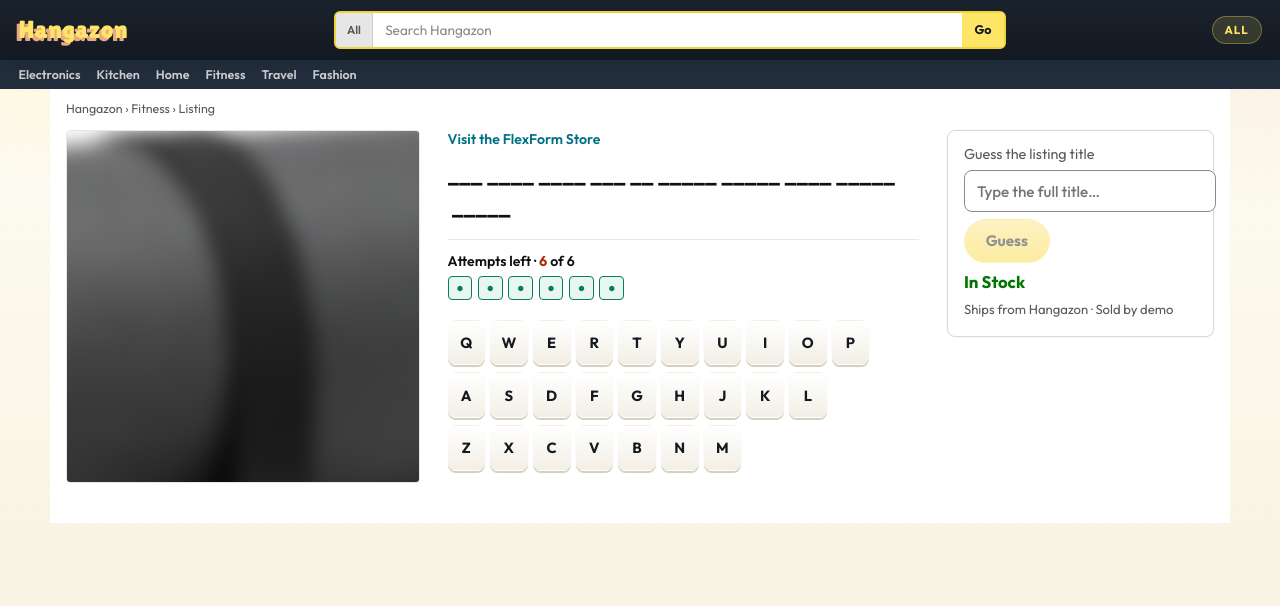
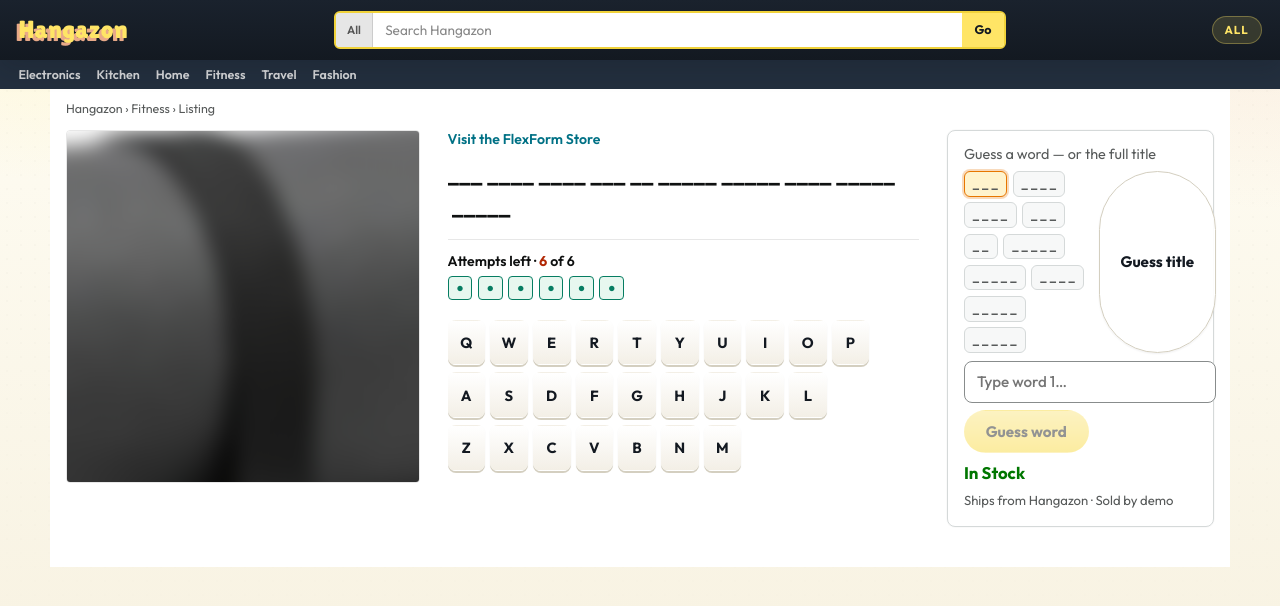
Before and after one commit to 633Games/Hangazon, a React (Vite) app: page / in a window 1280 px wide. Both pictures are taken after a click on the button "Random". Shown: the top 606 px of the page. Built offline with nearby package versions, Linux system fonts and the light colour scheme.

Commit message:
Add per-word title guess with hover and click
Word blanks in the buy box are hoverable and clickable; typing a
selected word fills it on the board. Side Guess title keeps full-title
solve with blank bonus.

Co-authored-by: 633Games <633Games@users.noreply.github.com>

```diff
--- a/src/App.css
+++ b/src/App.css
@@ -860,13 +860,105 @@
 
 .title-guess {
   display: grid;
-  gap: 0.45rem;
+  gap: 0.5rem;
 }
 
 .title-guess-label {
   margin: 0;
   color: #565959;
   font-size: 0.9rem;
+}
+
+.title-guess-board-row {
+  display: flex;
+  align-items: flex-start;
+  gap: 0.5rem;
+}
+
+.title-guess-words {
+  display: flex;
+  flex: 1 1 auto;
+  flex-wrap: wrap;
+  gap: 0.35rem;
+  min-width: 0;
+}
+
+.title-guess-word {
+  display: inline-flex;
+  align-items: center;
+  gap: 0.08rem;
+  margin: 0;
+  padding: 0.35rem 0.45rem;
+  border: 1px solid #d5d9d9;
+  border-radius: 6px;
+  background: #f7f8f8;
+  color: #0f1111;
+  font: inherit;
+  font-size: 0.78rem;
+  font-weight: 700;
+  letter-spacing: 0.04em;
+  line-height: 1;
+  cursor: pointer;
+  transition:
+    background-color 0.15s ease,
+    border-color 0.15s ease,
+    box-shadow 0.15s ease,
+    transform 0.15s ease;
+}
+
+.title-guess-word:hover:not(:disabled) {
+  background: #fff8e7;
+  border-color: #f0c14b;
+  transform: translateY(-1px);
+  box-shadow: 0 1px 0 rgba(15, 17, 17, 0.08);
+}
+
+.title-guess-word.is-selected {
+  background: #fff3cd;
+  border-color: #e77600;
+  box-shadow: 0 0 0 2px rgba(228, 121, 17, 0.28);
+}
+
+.title-guess-word.is-revealed {
+  background: #edfdc4;
+  border-color: #a2d45e;
+  cursor: default;
+}
+
+.title-guess-word:disabled:not(.is-revealed) {
+  opacity: 0.55;
+  cursor: default;
+}
+
+.title-guess-slot {
+  display: inline-block;
+  min-width: 0.65em;
+  text-align: center;
+  font-variant-ligatures: none;
+}
+
+.title-guess-slot.is-empty {
+  color: #565959;
+}
+
+.title-guess-slot.is-filled {
+  color: #0f1111;
+}
+
+.title-guess-full {
+  flex: 0 0 auto;
+  align-self: stretch;
+  white-space: nowrap;
+  padding: 0.4rem 0.7rem;
+  border-radius: 8px;
+  font-size: 0.82rem;
+  font-weight: 700;
+}
+
+.title-guess-full.is-active {
+  border-color: #e77600;
+  background: #fff8e7;
+  box-shadow: 0 0 0 2px rgba(228, 121, 17, 0.2);
 }
 
 .title-guess-row {
@@ -908,6 +1000,17 @@
   color: #cc0c39;
   font-size: 0.82rem;
   font-weight: 600;
+}
+
+@media (max-width: 720px) {
+  .title-guess-board-row {
+    flex-direction: column;
+  }
+
+  .title-guess-full {
+    align-self: stretch;
+    width: 100%;
+  }
 }
 
 .btn-guess {
--- a/src/App.tsx
+++ b/src/App.tsx
@@ -167,9 +167,12 @@ export default function App() {
                     className="buybox-shell"
                   >
                     <TitleGuess
+                      title={game.title}
+                      guessed={game.guessed}
                       value={game.titleGuess}
                       onChange={game.setTitleGuess}
-                      onSubmit={game.submitTitleGuess}
+                      onSubmitWord={game.submitWordGuess}
+                      onSubmitTitle={game.submitTitleGuess}
                       disabled={game.letterOutcome !== null}
                       wrong={game.titleGuessWrong}
                     />
--- a/src/components/TitleGuess.tsx
+++ b/src/components/TitleGuess.tsx
@@ -1,54 +1,197 @@
+import { useEffect, useId, useMemo, useRef, useState } from 'react'
+import { isLetterRevealed, isWordRevealed, titleWords } from '../lib/hangman'
+
+type GuessMode = 'word' | 'title'
+
 type Props = {
+  title: string
+  guessed: ReadonlySet<string>
   value: string
   onChange: (v: string) => void
-  onSubmit: () => void
+  onSubmitWord: (wordIndex: number) => void
+  onSubmitTitle: () => void
   disabled?: boolean
   wrong?: boolean
 }
 
 export function TitleGuess({
+  title,
+  guessed,
   value,
   onChange,
-  onSubmit,
+  onSubmitWord,
+  onSubmitTitle,
   disabled = false,
   wrong = false,
 }: Props) {
+  const inputId = useId()
+  const inputRef = useRef<HTMLInputElement>(null)
+  const words = useMemo(() => titleWords(title), [title])
+  const [mode, setMode] = useState<GuessMode>('word')
+  const [selectedWord, setSelectedWord] = useState<number | null>(() => {
+    const firstOpen = words.findIndex((w) => !isWordRevealed(w, guessed))
+    return firstOpen >= 0 ? firstOpen : null
+  })
+
+  useEffect(() => {
+    if (mode !== 'word' || selectedWord === null) return
+    const word = words[selectedWord]
+    if (!word || isWordRevealed(word, guessed)) {
+      const next = words.findIndex((w) => !isWordRevealed(w, guessed))
+      setSelectedWord(next >= 0 ? next : null)
+    }
+  }, [guessed, mode, selectedWord, words])
+
+  const selectWord = (index: number) => {
+    if (disabled) return
+    const word = words[index]
+    if (!word || isWordRevealed(word, guessed)) return
+    setMode('word')
+    setSelectedWord(index)
+    onChange('')
+    window.requestAnimationFrame(() => inputRef.current?.focus())
+  }
+
+  const enterTitleMode = () => {
+    if (disabled) return
+    setMode('title')
+    setSelectedWord(null)
+    onChange('')
+    window.requestAnimationFrame(() => inputRef.current?.focus())
+  }
+
+  const canSubmit =
+    !disabled &&
+    value.trim().length > 0 &&
+    (mode === 'title' || selectedWord !== null)
+
+  const placeholder =
+    mode === 'title'
+      ? 'Type the full title…'
+      : selectedWord !== null
+        ? `Type word ${selectedWord + 1}…`
+        : 'Click a blank word…'
+
+  const ariaLabel =
+    mode === 'title'
+      ? 'Listing title guess'
+      : selectedWord !== null
+        ? `Guess for word ${selectedWord + 1}`
+        : 'Word guess'
+
   return (
     <form
       className="title-guess"
       onSubmit={(e) => {
         e.preventDefault()
-        if (disabled) return
-        onSubmit()
+        if (!canSubmit) return
+        if (mode === 'title') {
+          onSubmitTitle()
+          return
+        }
+        if (selectedWord !== null) onSubmitWord(selectedWord)
       }}
     >
-      <label className="title-guess-label" htmlFor="title-guess">
-        Guess the listing title
-      </label>
+      <p className="title-guess-label" id={`${inputId}-label`}>
+        Guess a word — or the full title
+      </p>
+
+      <div className="title-guess-board-row">
+        <div
+          className="title-guess-words"
+          role="list"
+          aria-labelledby={`${inputId}-label`}
+        >
+          {words.map((word, index) => {
+            const revealed = isWordRevealed(word, guessed)
+            const selected = mode === 'word' && selectedWord === index
+            return (
+              <button
+                key={`${word}-${index}`}
+                type="button"
+                role="listitem"
+                className={[
+                  'title-guess-word',
+                  revealed ? 'is-revealed' : 'is-blank',
+                  selected ? 'is-selected' : '',
+                ]
+                  .filter(Boolean)
+                  .join(' ')}
+                disabled={disabled || revealed}
+                aria-pressed={selected}
+                aria-label={
+                  revealed
+                    ? `Word ${index + 1} revealed: ${word}`
+                    : `Guess word ${index + 1}, ${word.length} letters`
+                }
+                title={
+                  revealed
+                    ? word
+                    : `Click to guess this ${word.length}-letter word`
+                }
+                onClick={() => selectWord(index)}
+              >
+                {[...word].map((ch, ci) => {
+                  const show = revealed || isLetterRevealed(ch, guessed)
+                  return (
+                    <span
+                      key={ci}
+                      className={
+                        show
+                          ? 'title-guess-slot is-filled'
+                          : 'title-guess-slot is-empty'
+                      }
+                    >
+                      {show ? ch : '_'}
+                    </span>
+                  )
+                })}
+              </button>
+            )
+          })}
+        </div>
+
+        <button
+          type="button"
+          className={[
+            'btn btn-ghost title-guess-full',
+            mode === 'title' ? 'is-active' : '',
+          ]
+            .filter(Boolean)
+            .join(' ')}
+          disabled={disabled}
+          aria-pressed={mode === 'title'}
+          onClick={enterTitleMode}
+        >
+          Guess title
+        </button>
+      </div>
+
       <div className="title-guess-row">
         <input
-          id="title-guess"
+          ref={inputRef}
+          id={inputId}
           className="title-guess-input"
           autoComplete="off"
           spellCheck={false}
-          placeholder="Type the full title…"
-          aria-label="Listing title guess"
+          placeholder={placeholder}
+          aria-label={ariaLabel}
           aria-invalid={wrong || undefined}
           value={value}
-          disabled={disabled}
+          disabled={disabled || (mode === 'word' && selectedWord === null)}
           onChange={(e) => onChange(e.target.value)}
         />
         <button
           type="submit"
           className="btn btn-guess title-guess-submit"
-          disabled={disabled || value.trim().length === 0}
+          disabled={!canSubmit}
         >
-          Guess
+          {mode === 'title' ? 'Guess title' : 'Guess word'}
         </button>
       </div>
       {wrong && (
         <p className="title-guess-wrong" role="status">
-          Not that listing — attempt used
+          Not that {mode === 'title' ? 'listing' : 'word'} — attempt used
         </p>
       )}
     </form>
--- a/src/hooks/useHangazonRound.ts
+++ b/src/hooks/useHangazonRound.ts
@@ -12,9 +12,12 @@ import {
 } from '../lib/daily'
 import {
   isTitleSolved,
+  isWordRevealed,
   MAX_MISSES,
   normalizeTitle,
+  titleWords,
   titlesMatch,
+  wordMatches,
 } from '../lib/hangman'
 import {
   blankSpaceBonus,
@@ -257,15 +260,7 @@ export function useHangazonRound() {
     window.setTimeout(() => setPhase('price'), 280)
   }, [title, clearFlights])
 
-  const submitTitleGuess = useCallback(() => {
-    if (phase !== 'letters' || outcomeRef.current !== null) return
-    if (!titleGuess.trim()) return
-
-    if (titlesMatch(titleGuess, title)) {
-      succeedTitleGuess()
-      return
-    }
-
+  const applyTitleMiss = useCallback(() => {
     setTitleGuessWrong(true)
     const nextMisses = missesRef.current + 1
     missesRef.current = nextMisses
@@ -278,7 +273,53 @@ export function useHangazonRound() {
       outcomeRef.current = 'lose'
       window.setTimeout(() => setPhase('price'), 420)
     }
-  }, [phase, titleGuess, title, succeedTitleGuess, clearFlights])
+  }, [clearFlights])
+
+  const submitTitleGuess = useCallback(() => {
+    if (phase !== 'letters' || outcomeRef.current !== null) return
+    if (!titleGuess.trim()) return
+
+    if (titlesMatch(titleGuess, title)) {
+      succeedTitleGuess()
+      return
+    }
+
+    applyTitleMiss()
+  }, [phase, titleGuess, title, succeedTitleGuess, applyTitleMiss])
+
+  /** Correct word guess → reveal that word's letters on the board. */
+  const submitWordGuess = useCallback(
+    (wordIndex: number) => {
+      if (phase !== 'letters' || outcomeRef.current !== null) return
+      if (!titleGuess.trim()) return
+
+      const words = titleWords(title)
+      const target = words[wordIndex]
+      if (!target || isWordRevealed(target, guessedRef.current)) return
+
+      if (!wordMatches(titleGuess, title, wordIndex)) {
+        applyTitleMiss()
+        return
+      }
+
+      const nextGuessed = new Set(guessedRef.current)
+      for (const ch of target) {
+        if (/[A-Z]/.test(ch)) nextGuessed.add(ch)
+      }
+      setGuessed(nextGuessed)
+      guessedRef.current = nextGuessed
+      setTitleGuessState('')
+      setTitleGuessWrong(false)
+
+      if (isTitleSolved(title, nextGuessed)) {
+        clearFlights()
+        setLetterOutcome('win')
+        outcomeRef.current = 'win'
+        window.setTimeout(() => setPhase('price'), 420)
+      }
+    },
+    [phase, titleGuess, title, applyTitleMiss, clearFlights],
+  )
 
   const submitPrice = useCallback(() => {
     if (phase !== 'price') return
@@ -369,6 +410,7 @@ export function useHangazonRound() {
     guessLetter,
     finishFlight,
     submitTitleGuess,
+    submitWordGuess,
     submitPrice,
     playAgain,
     blankBonus,
--- a/src/lib/hangman.ts
+++ b/src/lib/hangman.ts
@@ -42,6 +42,42 @@ export function titlesMatch(guess: string, title: string): boolean {
   return a.length > 0 && a === b
 }
 
+/** Single word of a normalized title (letters only, uppercased). */
+export function normalizeWord(word: string): string {
+  return word
+    .toUpperCase()
+    .replace(/[^A-Z]/g, '')
+    .trim()
+}
+
+export function titleWords(title: string): string[] {
+  return normalizeTitle(title).split(' ').filter(Boolean)
+}
+
+/** True when every letter slot in this word is already revealed. */
+export function isWordRevealed(
+  word: string,
+  guessed: ReadonlySet<string>,
+): boolean {
+  for (const ch of word) {
+    if (LETTER.test(ch) && !guessed.has(ch)) return false
+  }
+  return word.length > 0
+}
+
+/** Guess matches the word at `index` in the normalized title. */
+export function wordMatches(
+  guess: string,
+  title: string,
+  index: number,
+): boolean {
+  const words = titleWords(title)
+  const target = words[index]
+  if (!target) return false
+  const a = normalizeWord(guess)
+  return a.length > 0 && a === target
+}
+
 export const MAX_MISSES = 6
 
 export function zoomScale(misses: number, revealed: boolean): number {
```
